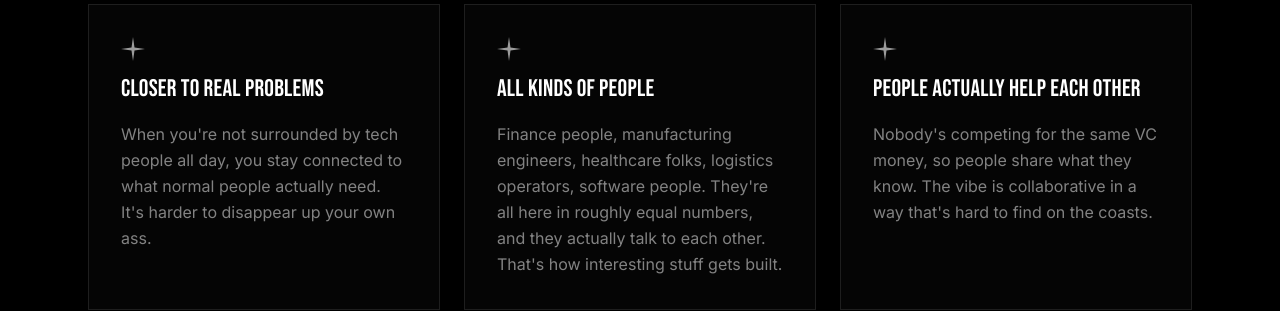
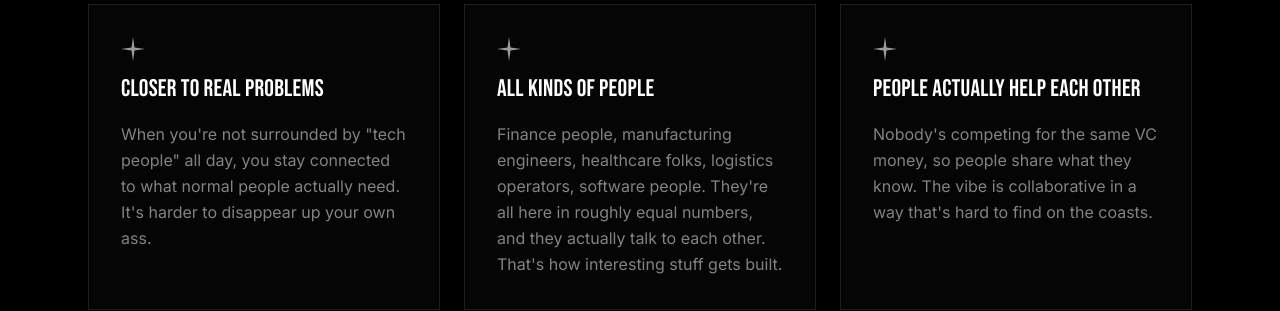
Before and after one commit to jorgoose/chicago-builders-web, a SvelteKit app: page /why-chicago in a window 1280 px wide. Shown: the part 3880-4191 px from the top of the page. Built offline with nearby package versions, Linux system fonts and the light colour scheme.

Commit message:
Quote "tech people" in Closer to Real Problems card
Co-Authored-By: Claude Opus 4.7 (1M context) <noreply@anthropic.com>

```diff
--- a/src/routes/why-chicago/+page.svelte
+++ b/src/routes/why-chicago/+page.svelte
@@ -38,7 +38,7 @@
 	const whyItMatters = [
 		{
 			title: 'Closer to Real Problems',
-			description: 'When you\'re not surrounded by tech people all day, you stay connected to what normal people actually need. It\'s harder to disappear up your own ass.'
+			description: 'When you\'re not surrounded by "tech people" all day, you stay connected to what normal people actually need. It\'s harder to disappear up your own ass.'
 		},
 		{
 			title: 'All Kinds of People',
```
